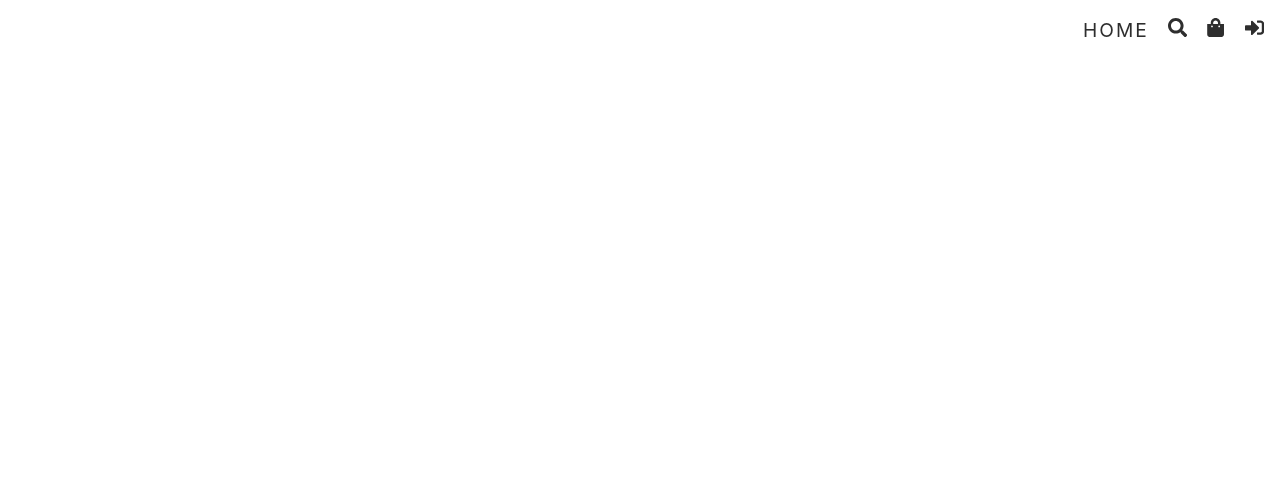
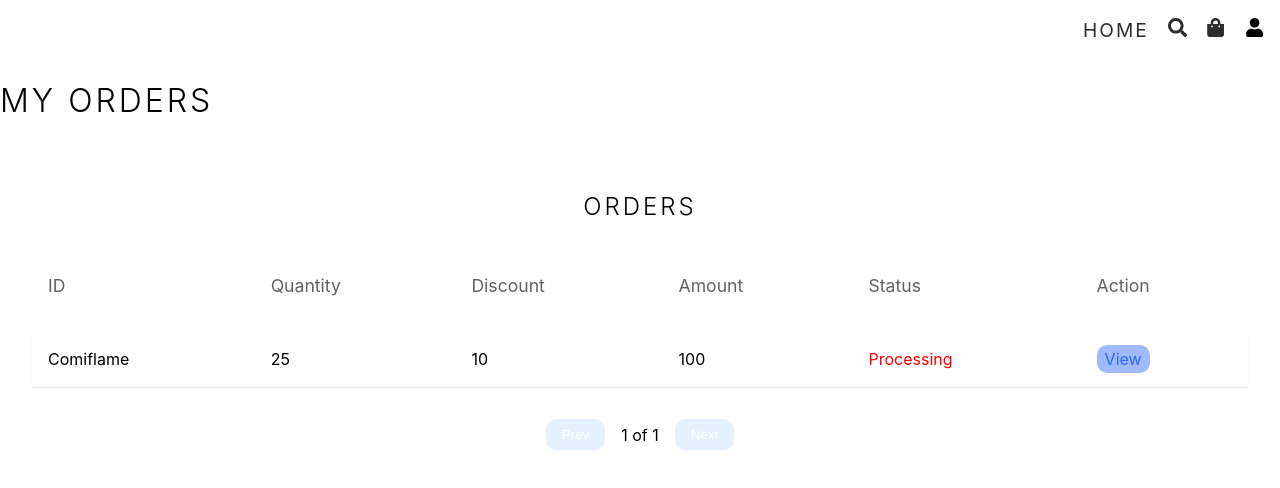
Before and after one commit to ankitbansal0002/Pharma-Ecommerce, a React (Vite) app: page /orders in a window 1280 px wide. Before the commit this address had no page. Shown: the top 488 px of the page. Built offline with nearby package versions, Linux system fonts and the light colour scheme.

Commit message:
Order Page
Order Page + CSS

```diff
--- a/src/App.tsx
+++ b/src/App.tsx
@@ -10,6 +10,8 @@
 const Search =  lazy(() => import("./pages/search"));
 const Shipping =  lazy(() => import("./pages/shipping"));
 const Login =  lazy(() => import("./pages/login"));
+const Orders =  lazy(() => import("./pages/order"));
+const OrderDetails =  lazy(() => import("./pages/order-details"));
 
 
 //Admin
@@ -43,12 +45,14 @@
           <Route path="/" element = {<Home />}/>
           <Route path="/search" element = {<Search />}/>
           <Route path="/cart" element = {<Cart />}/>
-          <Route path="/shipping" element = {<Shipping />}/>
+
           // Rotues
-
-
           <Route path="/login" element = {<Login />}/>
-
+          <Route>
+            <Route path="/shipping" element = {<Shipping />}/>
+            <Route path="/orders" element = {<Orders />}/>
+            <Route path="/order/:id" element = {<OrderDetails />}/>
+          </Route>
           <Route
             // element={
             //   <ProtectedRoute isAuthenticated={true} adminRoute={true} isAdmin={true} />
--- a/src/components/header.tsx
+++ b/src/components/header.tsx
@@ -9,7 +9,7 @@
 import { useState } from "react";
 
 
-const user = {_id: "", role: ""};
+const user = {_id: "temp", role: "admin"};
 
 const Header = () => {
   const [isOpen, setIsOpen] = useState<boolean>(false);
--- /dev/null
+++ b/src/pages/order-details.tsx
@@ -0,0 +1,5 @@
+const OrderDetails = () => {
+    return <div>OrderDetails</div>;
+  };
+
+  export default OrderDetails;
--- /dev/null
+++ b/src/pages/order.tsx
@@ -0,0 +1,111 @@
+import { ReactElement, useState } from "react";
+// import toast from "react-hot-toast";
+// import { useSelector } from "react-redux";
+import { Link } from "react-router-dom";
+import { Column } from "react-table";
+import TableHOC from "../components/admin/TableHOC";
+// import { Skeleton } from "../components/loader";
+// import { useMyOrdersQuery } from "../redux/api/orderAPI";
+// import { RootState } from "../redux/store";
+// import { CustomError } from "../types/api-types";
+
+type DataType = {
+  _id: string;
+  amount: number;
+  quantity: number;
+  discount: number;
+  status: ReactElement;
+  action: ReactElement;
+};
+
+const column: Column<DataType>[] = [
+  {
+    Header: "ID",
+    accessor: "_id",
+  },
+  {
+    Header: "Quantity",
+    accessor: "quantity",
+  },
+  {
+    Header: "Discount",
+    accessor: "discount",
+  },
+  {
+    Header: "Amount",
+    accessor: "amount",
+  },
+  {
+    Header: "Status",
+    accessor: "status",
+  },
+  {
+    Header: "Action",
+    accessor: "action",
+  },
+];
+
+const Orders = () => {
+//   const { user } = useSelector((state: RootState) => state.userReducer);
+
+  // const { isLoading, data, isError, error } = useMyOrdersQuery(user?._id!);
+
+  const [rows] = useState<DataType[]>([
+
+    {
+        _id: "Comiflame",
+        amount: 100,
+        quantity: 25,
+        discount: 10,
+        status: <span className="red">Processing</span>,
+        action: <Link to= {`/order/Comiflame`}>View</Link>
+    }
+  ]);
+
+//   if (isError) {
+//     const err = error as CustomError;
+//     toast.error(err.data.message);
+//   }
+
+  // useEffect(() => {
+  //   if (data)
+  //     setRows(
+  //       data.orders.map((i) => ({
+  //         _id: i._id,
+  //         amount: i.total,
+  //         discount: i.discount,
+  //         quantity: i.orderItems.length,
+  //         status: (
+  //           <span
+  //             className={
+  //               i.status === "Processing"
+  //                 ? "red"
+  //                 : i.status === "Shipped"
+  //                 ? "green"
+  //                 : "purple"
+  //             }
+  //           >
+  //             {i.status}
+  //           </span>
+  //         ),
+  //         action: <Link to={`/admin/transaction/${i._id}`}>Manage</Link>,
+  //       }))
+  //     );
+  // }, [data]);
+
+  const Table = TableHOC<DataType>(
+    column,
+    rows,
+    "dashboard-product-box",
+    "Orders",
+    true
+  )();
+  return (
+    <div className="container">
+      <h1>My Orders</h1>
+      {Table}
+    </div>
+  );
+};
+
+export default Orders;
--- a/src/styles/app.scss
+++ b/src/styles/app.scss
@@ -46,6 +46,18 @@
   @import "admin-styles/dashboardapp";
   @import "admin-styles/mediaquery";
 
+
+  .container {
+    max-width: 1367px;
+    width: 100%;
+    margin: auto;
+    overflow: auto;
+    > h1 {
+      @include heading;
+      margin: 1rem 0;
+      text-align: left;
+    }
+  }
 
 
   .header {
```
Also changed, not shown: src/styles/_orders.scss (added).
